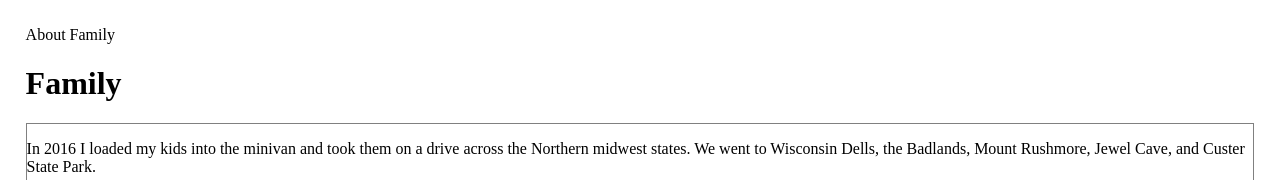
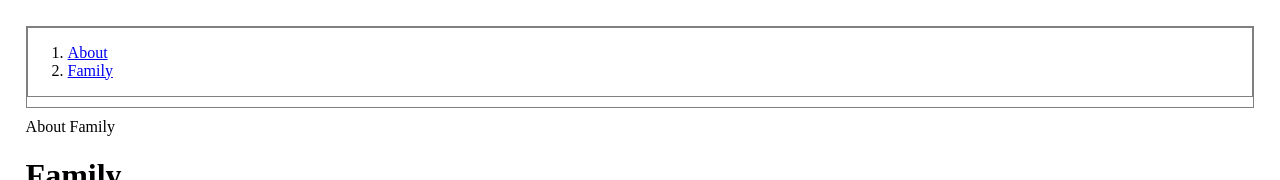
Before and after one commit to jhalper11/homework1, a plain HTML site: page family.html in a window 1280 px wide. Shown: the top 180 px of the page. Drawn offline with Linux system fonts and the light colour scheme; files that its build step writes are made by us from their sources; files whose address does not match are found by name.

Commit message:
Add files via upload

```diff
--- a/family.html
+++ b/family.html
@@ -6,6 +6,14 @@
 	<link rel="stylesheet" href="style.css">
 </head>
 <body>
+	<header>
+		<nav>
+			<ol>
+				<li><a href = "index.html">About</a></li>
+				<li><a href = "family.html">Family</a></li>
+			</ol>
+		</nav>
+	</header>
 About
 Family
 <h1>Family</h1>
```
Also changed, not shown: index.html (+2 -2 lines).
